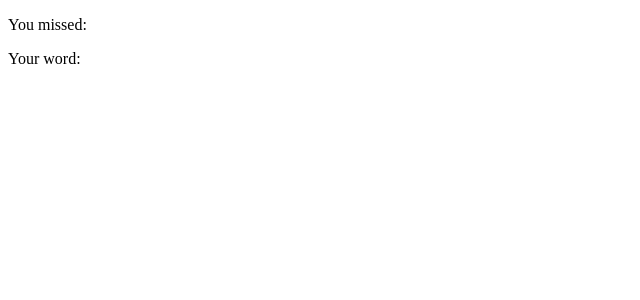
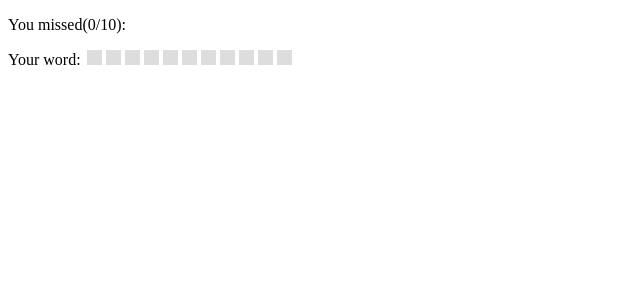
Before and after one commit to Piotr-Aueternum/hangman, a React app: page / in a window 1280 px wide. Shown: the top 300 px of the page, without its empty margins (0-640 px from the left). Built offline with nearby package versions, Linux system fonts and the light colour scheme.

Commit message:
Finished app funcionality

```diff
--- a/src/components/App.js
+++ b/src/components/App.js
@@ -4,7 +4,7 @@ import './App.scss';
 
 const App = () => (
   <div className="container">
-    <Hangman word="Hangman" filter={/[A-Z]/i} />
+    <Hangman word="Hangman" maxLength={11} filter={/[A-Z]/i} />
   </div>
 );
 export default App;
--- a/src/components/Hangman.js
+++ b/src/components/Hangman.js
@@ -7,10 +7,12 @@ export default class Hangman extends React.Component {
     filter: PropTypes.instanceOf(RegExp).isRequired,
     word: PropTypes.string.isRequired,
     missLength: PropTypes.number,
+    maxLength: PropTypes.number,
   }
   static defaultProps = {
     captureContext: window,
     missLength: 10,
+    maxLength: 11,
   }
   constructor(props) {
     super(props);
@@ -46,6 +48,7 @@ export default class Hangman extends React.Component {
   }
   addLetter(letter) {
     const { letters, word, matchedLetters, missedLetters, filter } = this.state;
+
     const isCorrectLetter = (sLetter, sFilter) => Boolean(sLetter.match(sFilter));
     const isMatchedLetter = (sLetter, sWord) => sWord.includes(sLetter);
     const isRepeatedLetter = (sLetter, sLetters) => !isMatchedLetter(sLetter, sLetters);
@@ -76,17 +79,27 @@ export default class Hangman extends React.Component {
   }
   render() {
     const { missedLetters, word, matchedLetters } = this.state;
-    const { missLength } = this.props;
+    const { missLength, maxLength } = this.props;
     if (!(missedLetters.length < missLength)) {
-      return (<div>Gameover <button onClick={this.restartGame}>Try again</button></div>);
+      return (<div>Gameover! <button onClick={this.restartGame}>Try again</button></div>);
+    }
+    const matched = word.split('').map(letter => (matchedLetters.includes(letter) ? letter : ' '));
+    let fixedLength = [...matched];
+    if (word.length < maxLength) {
+      for (let i = 0; i < (maxLength - word.length); i += 1) {
+        fixedLength = ['', ...fixedLength];
+      }
+    }
+    if (!matched.includes(' ')) {
+      return (<div>Win! <button onClick={this.restartGame}>Try again</button></div>);
     }
     return (
       <div>
-        <p>You missed: {
+        <p>You missed({missedLetters.length}/{missLength}): {
           missedLetters.map((letter, key) => (<Letter key={key}>{letter} </Letter>))
         }</p>
         <p>Your word: {
-          word.split('').map((letter, key) => (<Letter key={key}>{matchedLetters.includes(letter) ? letter : ' '}</Letter>))
+          fixedLength.map((letter, key) => (<Letter key={key}>{letter}</Letter>))
         }</p>
       </div>
     );
--- a/src/components/Letter.scss
+++ b/src/components/Letter.scss
@@ -1,5 +1,6 @@
 .Letter {
   width: 15px;
+  height: 15px;
   display: inline-block;
   background-color: #ddd;
   margin: 0 2px;
```
